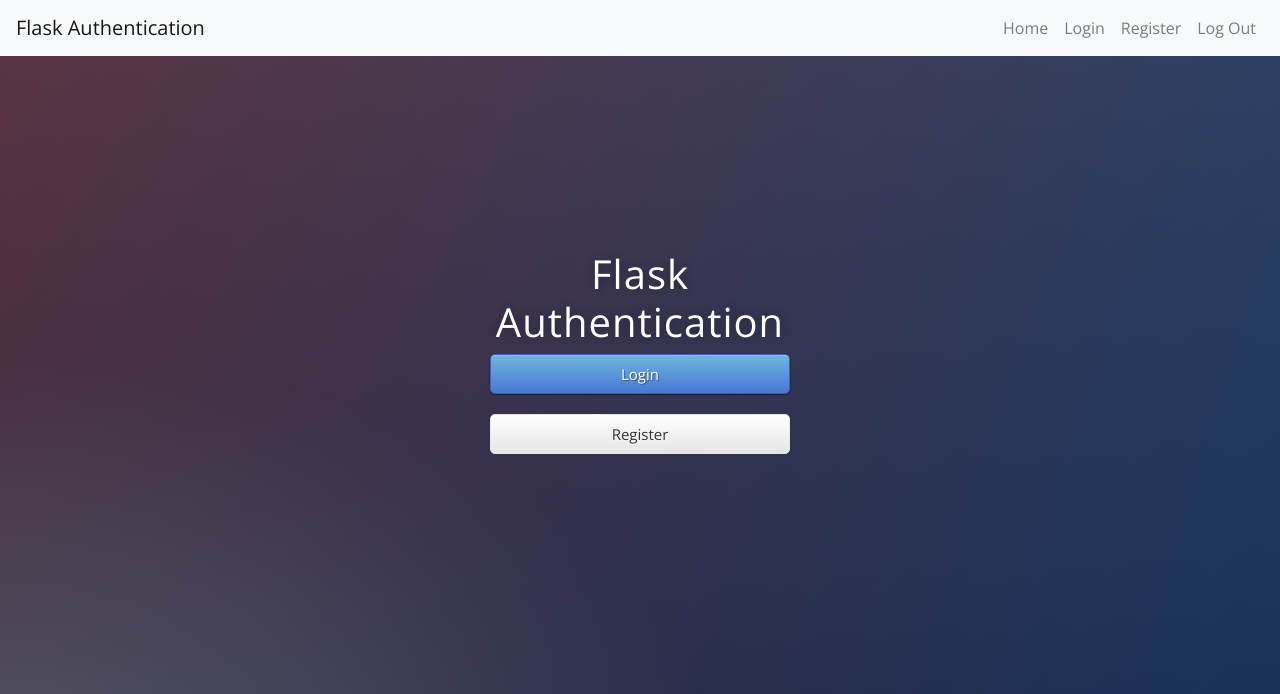
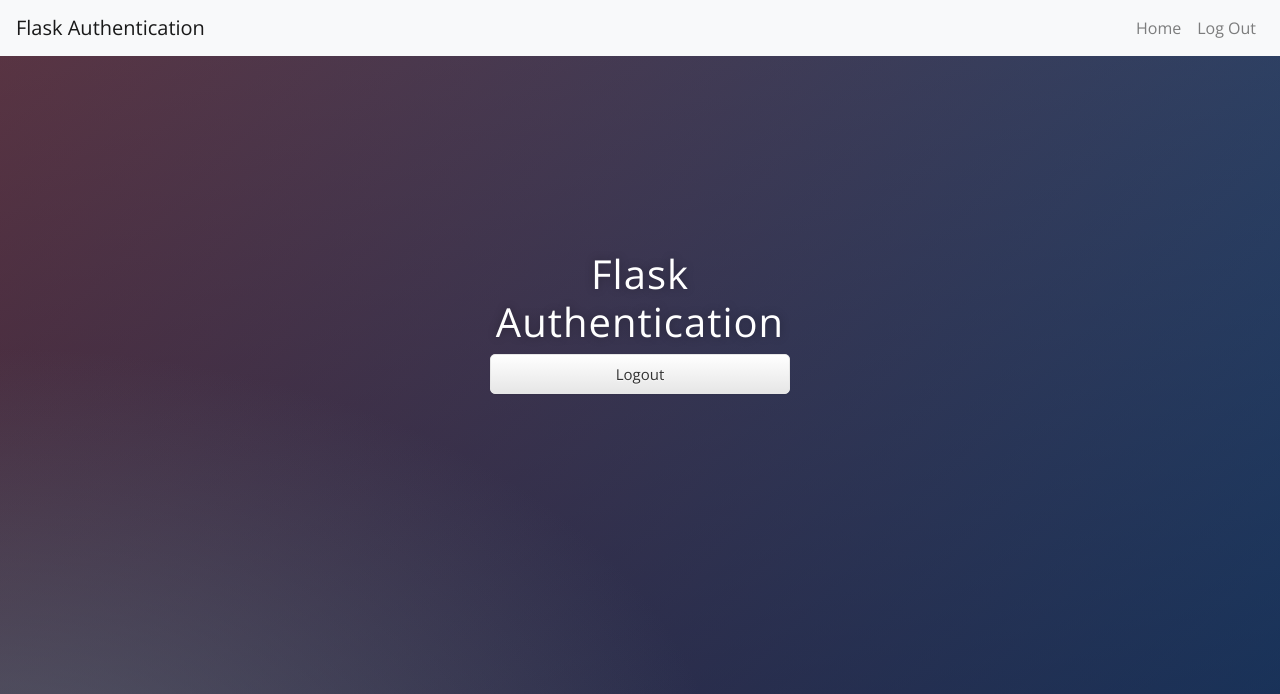
Before and after one commit to coachrye/100-days-of-python, a Flask app: page / in a window 1280 px wide. Shown: the top 694 px of the page. Run offline with Flask 2, Linux system fonts and the light colour scheme; a user stored in the database is signed in; some libraries are stand-ins or nearby versions.

Commit message:
Day 68 - Template Inheritance and Authenticated User - Done

```diff
--- a/day-68-flask-auth-start/templates/base.html
+++ b/day-68-flask-auth-start/templates/base.html
@@ -19,7 +19,11 @@
       <li class="nav-item">
         <a class="nav-link" href="{{ url_for('home') }}">Home</a>
       </li>
-        {% if not logged_in: %}
+        {% if current_user.is_authenticated: %}
+        <li class="nav-item">
+        <a class="nav-link" href="{{ url_for('logout') }}">Log Out</a>
+      </li>
+        {% else: %}
       <li class="nav-item">
         <a class="nav-link" href="{{ url_for('login') }}">Login</a>
       </li>
@@ -27,9 +31,6 @@
         <a class="nav-link" href="{{ url_for('register') }}">Register</a>
       </li>
         {% endif %}
-<li class="nav-item">
-        <a class="nav-link" href="{{ url_for('logout') }}">Log Out</a>
-      </li>
     </ul>
 
 
--- a/day-68-flask-auth-start/templates/index.html
+++ b/day-68-flask-auth-start/templates/index.html
@@ -3,9 +3,12 @@
 
 <div class="box">
 	<h1>Flask Authentication</h1>
-
-  <a href="{{ url_for('login') }}" class="btn btn-primary btn-block btn-large">Login</a>
-  <a href="{{ url_for('register') }}" class="btn btn-secondary btn-block btn-large">Register</a>
+    {% if current_user.is_authenticated: %}
+    <a href="{{ url_for('logout') }}" class="btn btn-secondary btn-block btn-large">Logout</a>
+    {% else: %}
+    <a href="{{ url_for('login') }}" class="btn btn-primary btn-block btn-large">Login</a>
+    <a href="{{ url_for('register') }}" class="btn btn-secondary btn-block btn-large">Register</a>
+    {% endif %}
 
 </div>
 
```
